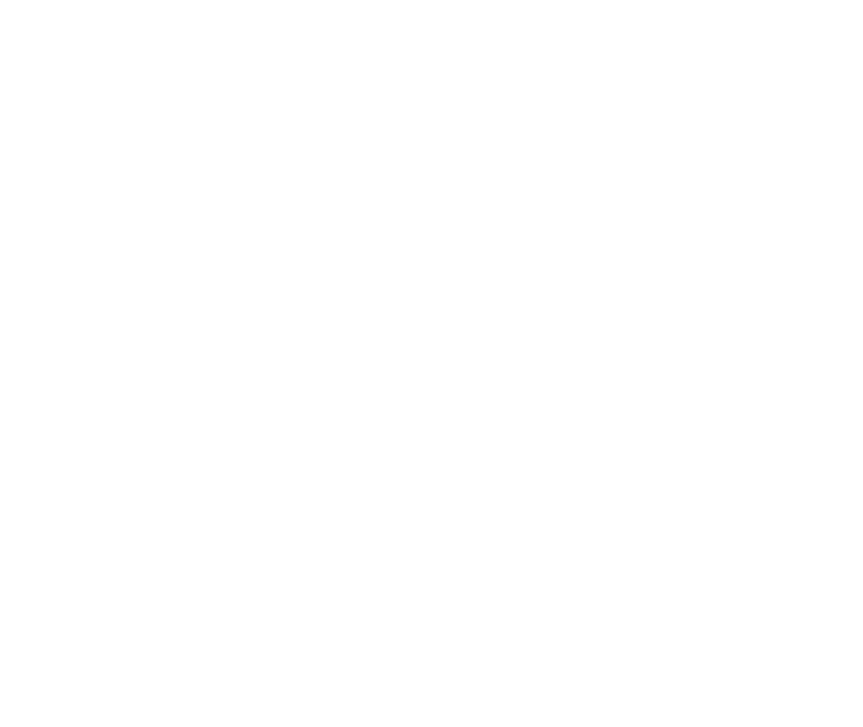
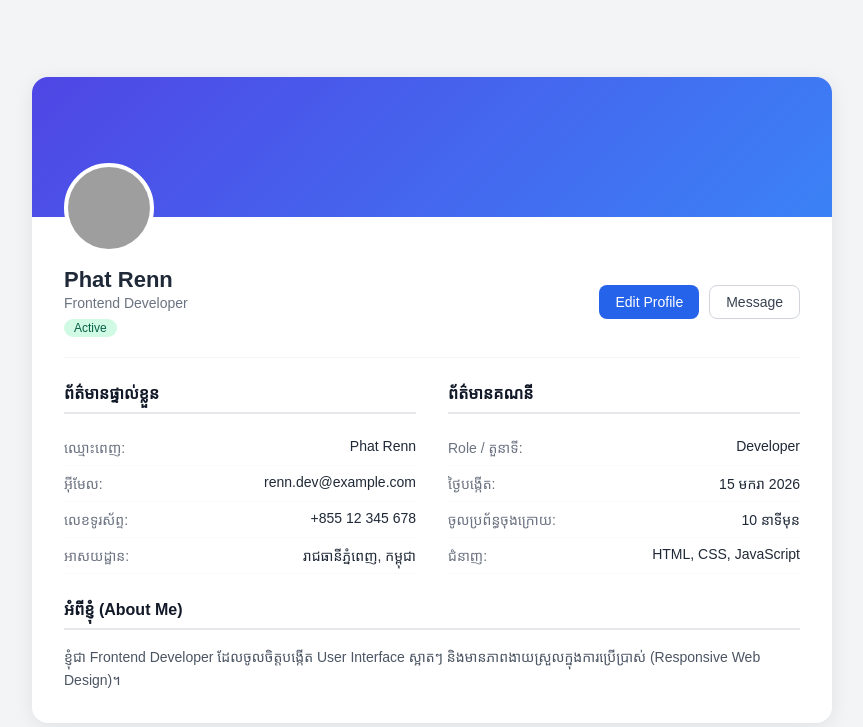
Before and after one commit to phatrenn-dev-junior/coffee-system, a plain HTML site: page User.html in a window 1280 px wide. Shown: the whole page, without its empty margins (208-1071 px from the left). Drawn offline with Linux system fonts and the light colour scheme; grey boxes are pictures that could not be loaded; a web font is replaced by a local one.

Commit message:
add new features

```diff
--- a/User.html
+++ b/User.html
@@ -1,11 +1,90 @@
 <!DOCTYPE html>
-<html lang="en">
+<html lang="km">
 <head>
-    <meta charset="UTF-8">
-    <meta name="viewport" content="width=device-width, initial-scale=1.0">
-    <title>Document</title>
+  <meta charset="UTF-8">
+  <meta name="viewport" content="width=device-width, initial-scale=1.0">
+  <title>User Profile Detail</title>
+  <link rel="stylesheet" href="user-style.css">
+  <link href="https://fonts.googleapis.com/css2?family=Kantumruy+Pro:wght@400;500;600;700&display=swap" rel="stylesheet">
 </head>
 <body>
 
+  <div class="profile-card">
+    <!-- Header Banner -->
+    <div class="cover-photo">
+      <div class="avatar-wrapper">
+        <img src="https://img.icons8.com/?size=100&id=23264&format=png" alt="User Profile" class="avatar">
+      </div>
+    </div>
+
+    <!-- User Basic Info & Actions -->
+    <div class="profile-header">
+      <div class="user-titles">
+        <h2>Phat Renn</h2>
+        <p class="role">Frontend Developer</p>
+        <span class="status-badge">Active</span>
+      </div>
+      <div class="action-buttons">
+        <button class="btn btn-primary">Edit Profile</button>
+        <button class="btn btn-outline">Message</button>
+      </div>
+    </div>
+
+    <hr class="divider">
+
+    <!-- Profile Detail Grid -->
+    <div class="details-grid">
+      <!-- Personal Info -->
+      <div class="info-section">
+        <h3>ព័ត៌មានផ្ទាល់ខ្លួន</h3>
+        <div class="info-row">
+          <span class="label">ឈ្មោះពេញ:</span>
+          <span class="value">Phat Renn</span>
+        </div>
+        <div class="info-row">
+          <span class="label">អ៊ីមែល:</span>
+          <span class="value">renn.dev@example.com</span>
+        </div>
+        <div class="info-row">
+          <span class="label">លេខទូរស័ព្ទ:</span>
+          <span class="value">+855 12 345 678</span>
+        </div>
+        <div class="info-row">
+          <span class="label">អាសយដ្ឋាន:</span>
+          <span class="value">រាជធានីភ្នំពេញ, កម្ពុជា</span>
+        </div>
+      </div>
+
+      <!-- Account Info -->
+      <div class="info-section">
+        <h3>ព័ត៌មានគណនី</h3>
+        <div class="info-row">
+          <span class="label">Role / តួនាទី:</span>
+          <span class="value">Developer</span>
+        </div>
+        <div class="info-row">
+          <span class="label">ថ្ងៃបង្កើត:</span>
+          <span class="value">15 មករា 2026</span>
+        </div>
+        <div class="info-row">
+          <span class="label">ចូលប្រព័ន្ធចុងក្រោយ:</span>
+          <span class="value">10 នាទីមុន</span>
+        </div>
+        <div class="info-row">
+          <span class="label">ជំនាញ:</span>
+          <span class="value">HTML, CSS, JavaScript</span>
+        </div>
+      </div>
+    </div>
+
+    <!-- About Me -->
+    <div class="about-section">
+      <h3>អំពីខ្ញុំ (About Me)</h3>
+      <p>
+        ខ្ញុំជា Frontend Developer ដែលចូលចិត្តបង្កើត User Interface ស្អាតៗ និងមានភាពងាយស្រួលក្នុងការប្រើប្រាស់ (Responsive Web Design)។
+      </p>
+    </div>
+  </div>
+
 </body>
 </html>
--- /dev/null
+++ b/user-style.css
@@ -0,0 +1,176 @@
+* {
+    margin: 0;
+    padding: 0;
+    box-sizing: border-box;
+    font-family: 'Kantumruy Pro', sans-serif;
+  }
+
+  body {
+    background-color: #f3f4f6;
+    padding: 20px;
+    display: flex;
+    justify-content: center;
+    align-items: center;
+    min-height: 100vh;
+  }
+
+  /* Profile Card Container */
+  .profile-card {
+    background-color: #ffffff;
+    width: 100%;
+    max-width: 800px;
+    border-radius: 16px;
+    box-shadow: 0 4px 20px rgba(0, 0, 0, 0.08);
+    overflow: hidden;
+  }
+
+  /* Cover & Avatar */
+  .cover-photo {
+    background: linear-gradient(135deg, #4f46e5, #3b82f6);
+    height: 140px;
+    position: relative;
+  }
+
+  .avatar-wrapper {
+    position: absolute;
+    bottom: -40px;
+    left: 32px;
+  }
+
+  .avatar {
+    width: 90px;
+    height: 90px;
+    border-radius: 50%;
+    border: 4px solid #ffffff;
+    background-color: #ffffff;
+    object-fit: cover;
+  }
+
+  /* Header & Buttons */
+  .profile-header {
+    padding: 50px 32px 20px 32px;
+    display: flex;
+    justify-content: space-between;
+    align-items: center;
+    flex-wrap: wrap;
+    gap: 16px;
+  }
+
+  .user-titles h2 {
+    font-size: 22px;
+    color: #1f2937;
+  }
+
+  .user-titles .role {
+    font-size: 14px;
+    color: #6b7280;
+    margin-top: 2px;
+  }
+
+  .status-badge {
+    display: inline-block;
+    margin-top: 8px;
+    padding: 2px 10px;
+    background-color: #d1fae5;
+    color: #065f46;
+    font-size: 12px;
+    border-radius: 20px;
+    font-weight: 500;
+  }
+
+  .action-buttons {
+    display: flex;
+    gap: 10px;
+  }
+
+  .btn {
+    padding: 8px 16px;
+    border-radius: 8px;
+    font-size: 14px;
+    font-weight: 500;
+    cursor: pointer;
+    transition: 0.2s ease;
+  }
+
+  .btn-primary {
+    background-color: #2563eb;
+    color: #ffffff;
+    border: none;
+  }
+
+  .btn-primary:hover {
+    background-color: #1d4ed8;
+  }
+
+  .btn-outline {
+    background-color: transparent;
+    color: #374151;
+    border: 1px solid #d1d5db;
+  }
+
+  .btn-outline:hover {
+    background-color: #f9fafb;
+  }
+
+  .divider {
+    border: 0;
+    height: 1px;
+    background: #f3f4f6;
+    margin: 0 32px;
+  }
+
+  /* Content Grid */
+  .details-grid {
+    padding: 24px 32px;
+    display: grid;
+    grid-template-columns: 1fr 1fr;
+    gap: 32px;
+  }
+
+  .info-section h3, .about-section h3 {
+    font-size: 16px;
+    color: #111827;
+    border-bottom: 2px solid #e5e7eb;
+    padding-bottom: 8px;
+    margin-bottom: 16px;
+  }
+
+  .info-row {
+    display: flex;
+    justify-content: space-between;
+    padding: 8px 0;
+    border-bottom: 1px solid #f9fafb;
+    font-size: 14px;
+  }
+
+  .info-row .label {
+    color: #6b7280;
+  }
+
+  .info-row .value {
+    color: #1f2937;
+    font-weight: 500;
+  }
+
+  .about-section {
+    padding: 0 32px 32px 32px;
+  }
+
+  .about-section p {
+    font-size: 14px;
+    color: #4b5563;
+    line-height: 1.6;
+  }
+
+  /* Responsive Support for Mobile */
+  @media (max-width: 640px) {
+    .details-grid {
+      grid-template-columns: 1fr;
+      gap: 16px;
+    }
+
+    .profile-header {
+      flex-direction: column;
+      align-items: flex-start;
+    }
+  }
```
Also changed, not shown: index.html (+2 -0 lines).
